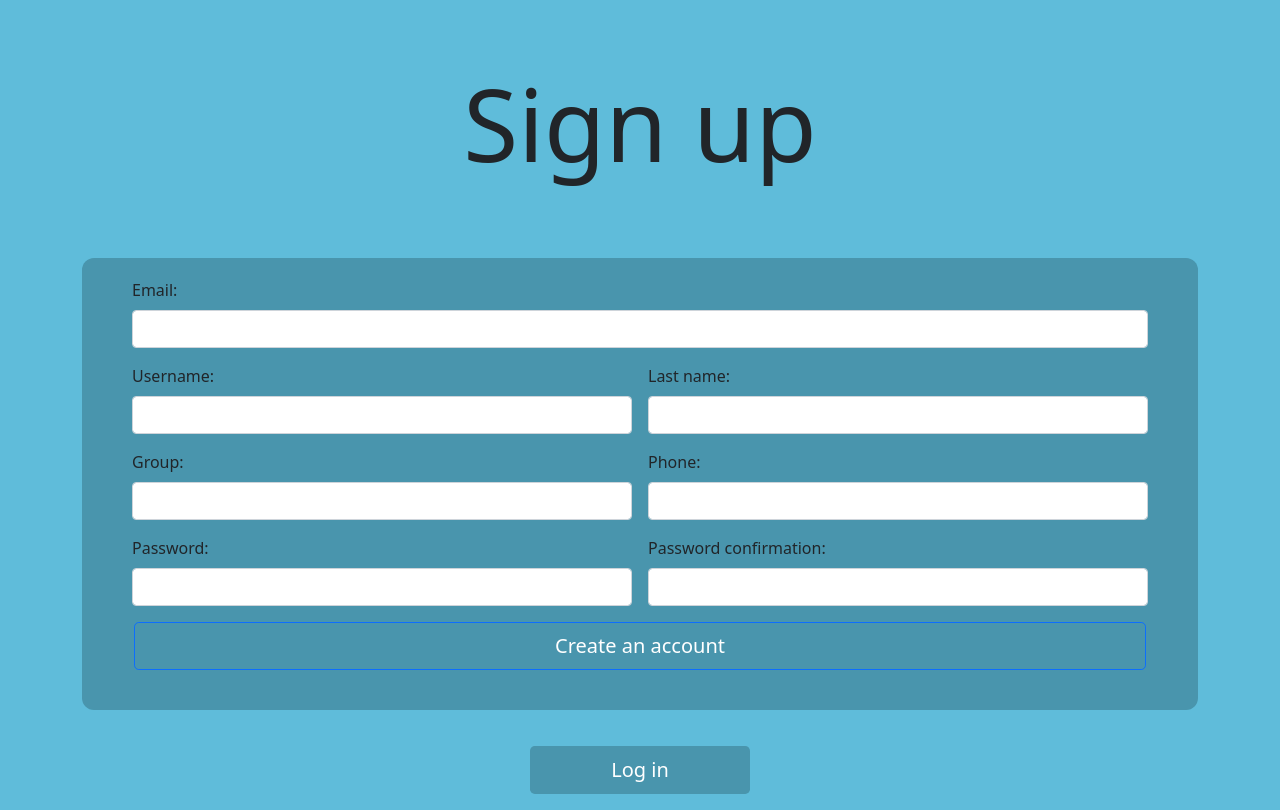
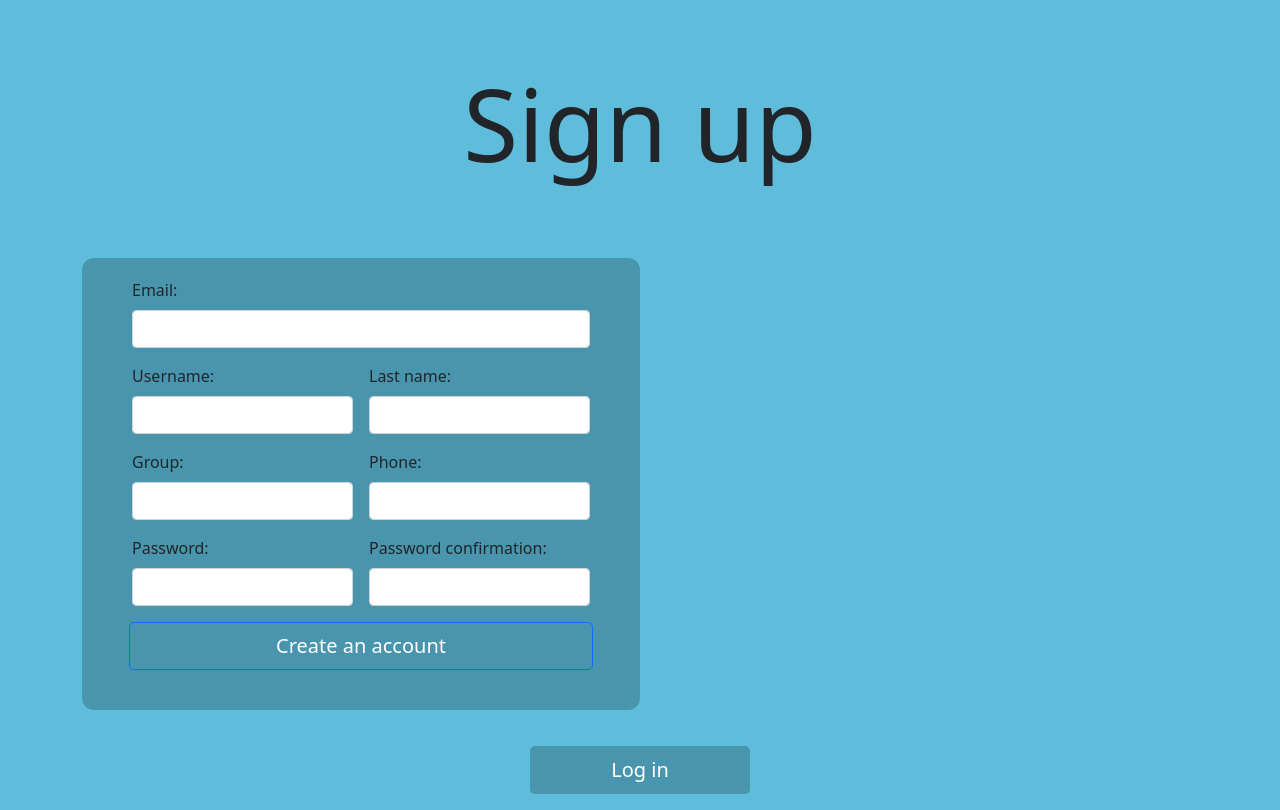
Before and after one commit to aanastasiyatuz/Library-INAI, a Django app: page /account/register/ in a window 1280 px wide. Run offline with Django 3.2, Linux system fonts and the light colour scheme; some libraries are stand-ins or nearby versions.

Commit message:
add media css

```diff
--- a/static/main/css/style.css
+++ b/static/main/css/style.css
@@ -58,3 +58,9 @@ body {
   margin-left: 20px;
   padding-bottom: 10px;
 }
+
+@media (min-width:768px){
+  #sign_block, #reg_block {
+    width: 50%;
+  }
+}
```
